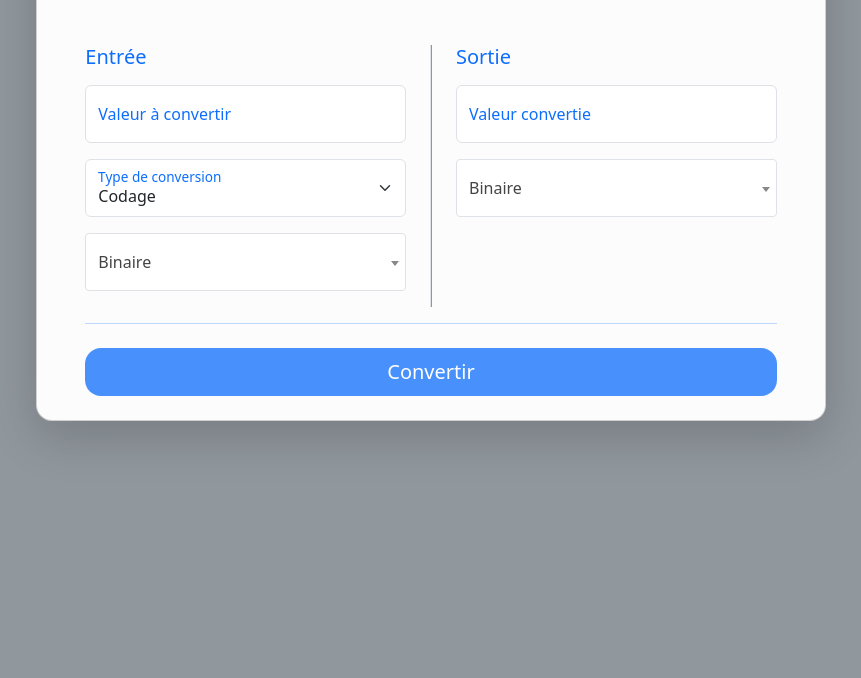
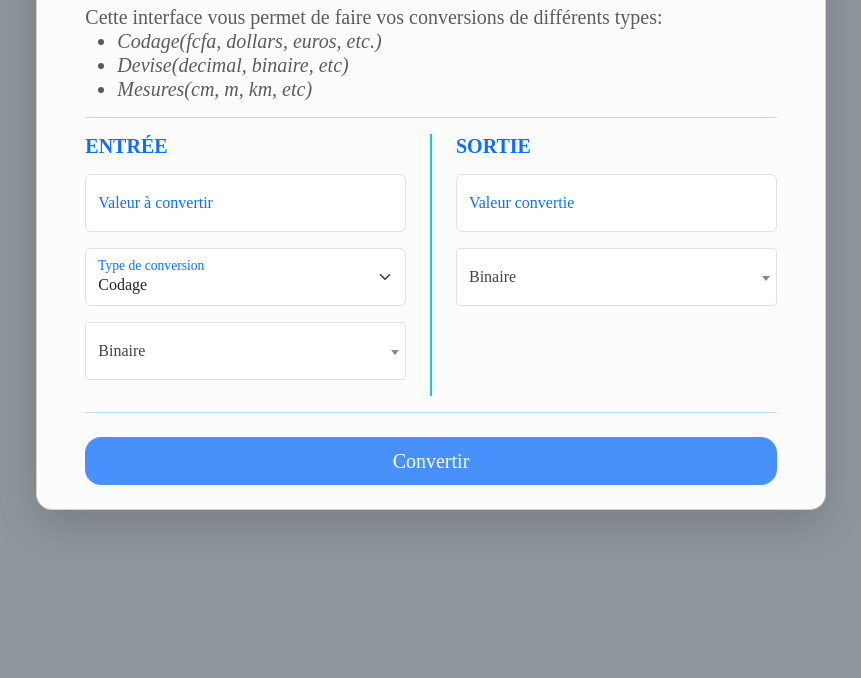
Before and after one commit to AlbanTkp/converter, a plain HTML site: page index.html in a window 1280 px wide. Shown: the part 122-800 px from the top of the page, without its empty margins (209-1070 px from the left). Drawn offline with nearby package versions, Linux system fonts and the light colour scheme.

Commit message:
embellishment

```diff
--- a/index.html
+++ b/index.html
@@ -21,6 +21,9 @@
             border-top-left-radius: 1rem !important;
             border-top-right-radius: 1rem !important;
         }
+        body{
+            font-family: 'Times New Roman', Times, serif;
+        }
     </style>
 </head>
 <body class="p-5 bg-secondary bg-opacity-75">
@@ -28,20 +31,29 @@
         <div class="card-header p-3 text-white bg-primary bg-opacity-75">
             <h4 class="card-title">Interface de conversion</h4>
         </div>
-        <div class="card-body p-5 pb-0">
+        <div class="card-body p-5 pt-2 pb-0">
+            <h5 class="card-title text-muted mb-3">Cette interface vous permet de faire vos conversions de différents types:
+            <ul class="fst-italic">
+                    <li>Codage(fcfa, dollars, euros, etc.)</li>
+                    <li>Devise(decimal, binaire, etc)</li>
+                    <li>Mesures(cm, m, km, etc)</li>
+                </ul>
+            </h5>
             <form id="form-converter">
+                <hr class="border-primary d-lg-block d-none">
                 <div class="row gx-5">
-                    <div class="col-lg-6 border-end">
-                        <h5 class="mb-3 text-primary">Entrée</h5>
+                    <div class="border-top border-info d-lg-none"></div>
+                    <div class="col-lg-6 border-end border-info py-4 py-lg-0">
+                        <h5 class="mb-3 text-uppercase fw-bold text-primary">Entrée</h5>
                         <div class="form-group mb-3">
                             <div class="form-floating">
-                                <input type="number" min="1" required class="form-control" id="input" placeholder="Valeur à convertir">
+                                <input type="number" min="1" title="Valeur à convertir" required class="form-control" id="input" placeholder="Valeur à convertir">
                                 <label class="text-primary" for="input">Valeur à convertir</label>
                             </div>
                         </div>
                         <div class="form-group mb-3">
                             <div class="form-floating">
-                                <select required name="" id="conversion-type" class="form-select">
+                                <select required name="" title="Type de conversion" id="conversion-type" class="form-select">
                                     <!-- <option value=""> Type de conversion </option> -->
                                 </select>
                                 <label class="text-primary" for="conversion-type">Type de conversion</label>
@@ -49,32 +61,33 @@
                         </div>
                         <div class="form-group mb-3">
                             <!-- <div class="form-floating"> -->
-                                <select required name="" id="input-unit" class="form-select options">
-                                    <option value=""> Unité de conversion </option>
+                                <select required name="" title="Unité de conversion d'entrée" id="input-unit" class="form-select options">
                                 </select>
                                 <!-- <label class="text-primary" for="input-unit">Unité de conversion</label> -->
                             <!-- </div> -->
                         </div>
                     </div>
-                    <div class="col-lg-6 border-start border-info">
-                        <h5 class="mb-3 text-primary">Sortie</h5>
+                    <div class="border-top border-info d-lg-none"></div>
+                    <div class="col-lg-6 border-start border-info py-4 py-lg-0">
+                        <h5 class="mb-3 text-uppercase fw-bold text-primary">Sortie</h5>
                         <div class="form-group mb-3">
                             <div class="form-floating">
-                                <input type="text" readonly class="form-control" id="output" placeholder="Valeur à convertir">
+                                <input type="text" readonly class="form-control fw-bold" id="output" placeholder="Valeur à convertir">
                                 <label class="text-primary" for="output">Valeur convertie</label>
                             </div>
                         </div>
                         <div class="form-group mb-3">
                             <!-- <div class="form-floating"> -->
-                                <select required name="" id="output-unit" class="form-select options">
+                                <select required name="" title="Unité de conversion de sortie" id="output-unit" class="form-select options">
                                     <option value=""> Unité de conversion </option>
                                 </select>
                                 <!-- <label class="text-primary" for="output-unit">Unité de conversion</label> -->
                             <!-- </div> -->
                         </div>
                     </div>
+                    <div class="border-top border-info d-lg-none"></div>
                 </div>
-                <hr class="border-primary">
+                <hr class="border-primary d-lg-block d-none">
                 <div class="text-center my-4">
                     <button type="submit" class="btn btn-default text-white btn-lg w-100 rounded-4 bg-primary bg-opacity-75">Convertir</button>
                 </div>
@@ -208,6 +221,7 @@
                 } catch (error) {
                     $('#input').addClass('is-invalid')
                     $('#input').parent().find('label').addClass('text-danger')
+                    $('#input').trigger('invalid')
                     alert(number+" n'est pas dans la base "+from)
                 }
             })
```
